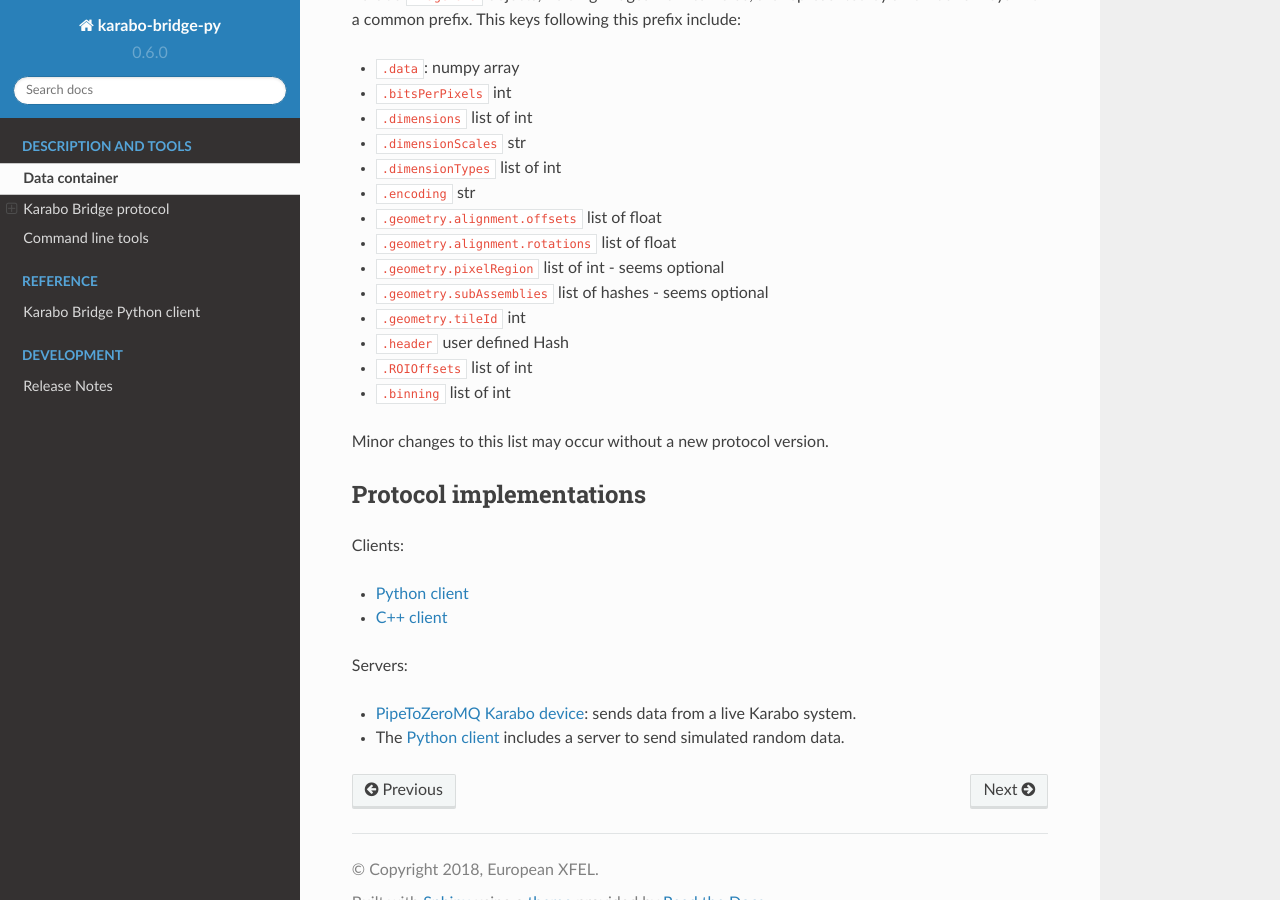
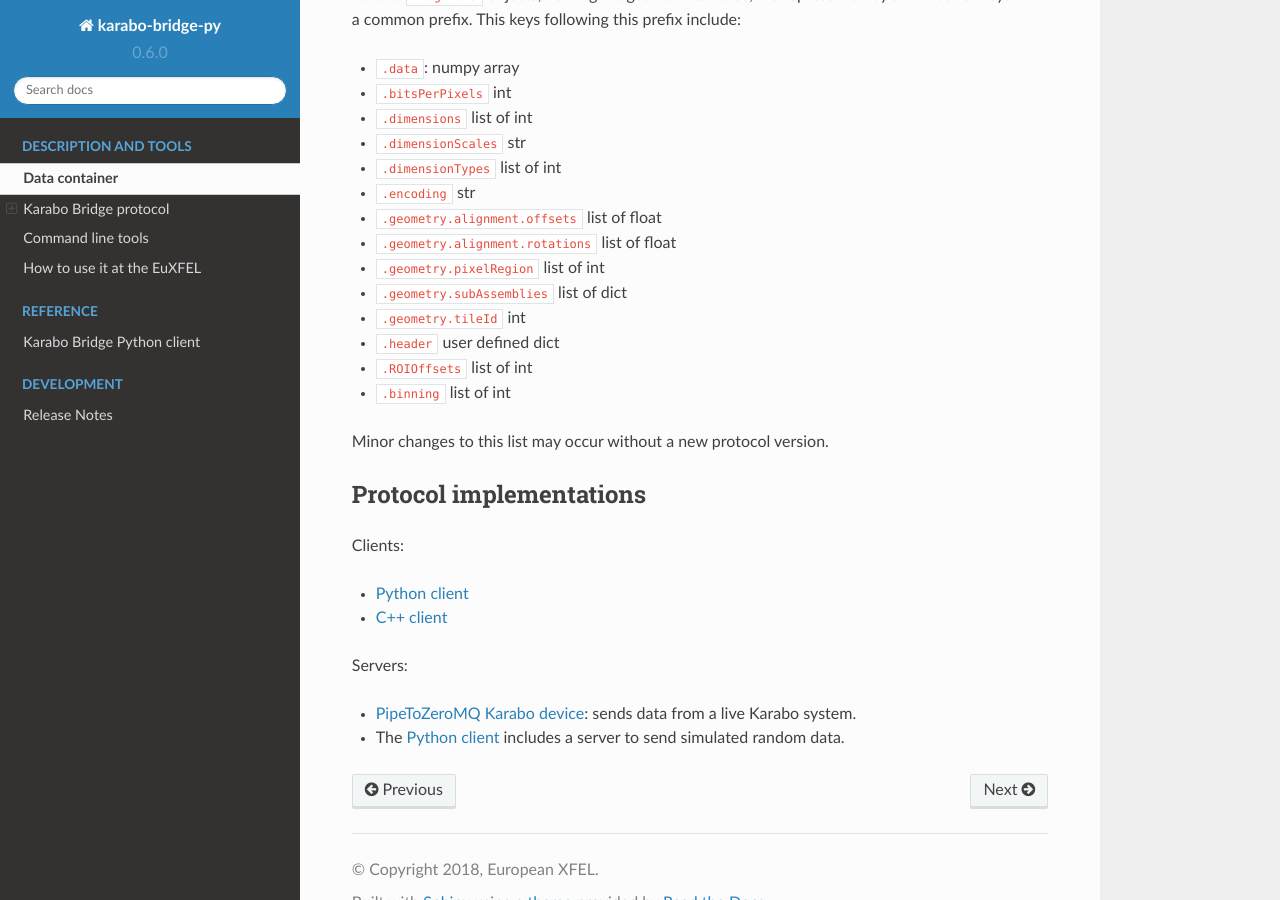
Before and after one commit to European-XFEL/karabo-bridge-py, a Sphinx documentation site: the page built from docs/protocol.rst, in a window 1280 px wide and 900 px high, scrolled down 2528 px. Built offline with Sphinx 7.4.7 and the Read the Docs theme 2.0.0, drawn with Linux system fonts in a browser that asks for light colours.

Commit message:
add usage at euxfel chapter

```diff
--- a/docs/conf.py
+++ b/docs/conf.py
@@ -294,4 +294,4 @@
 
 
 # Example configuration for intersphinx: refer to the Python standard library.
-intersphinx_mapping = {'https://docs.python.org/': None}
+intersphinx_mapping = {'https://docs.python.org/': None,}
--- a/docs/index.rst
+++ b/docs/index.rst
@@ -33,6 +33,7 @@
 
    protocol
    cli
+   euxfel
 
 
 .. toctree::
--- a/docs/protocol.rst
+++ b/docs/protocol.rst
@@ -143,10 +143,10 @@
 - ``.encoding`` str
 - ``.geometry.alignment.offsets`` list of float
 - ``.geometry.alignment.rotations`` list of float
-- ``.geometry.pixelRegion`` list of int - seems optional
-- ``.geometry.subAssemblies`` list of hashes - seems optional
+- ``.geometry.pixelRegion`` list of int
+- ``.geometry.subAssemblies`` list of dict
 - ``.geometry.tileId`` int
-- ``.header`` user defined Hash
+- ``.header`` user defined dict
 - ``.ROIOffsets``  list of int
 - ``.binning`` list of int
 
```
Also changed, not shown: docs/euxfel.rst (added, +8 -0 lines).
